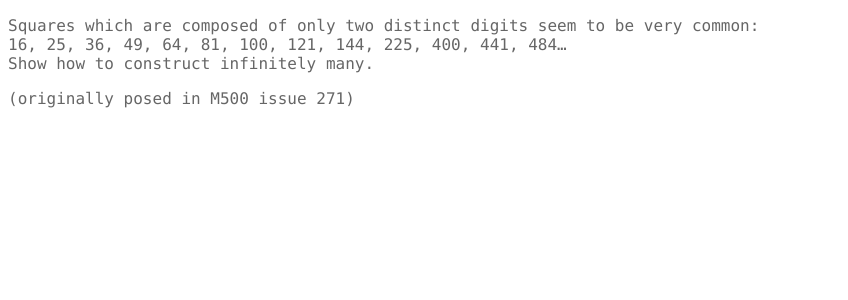
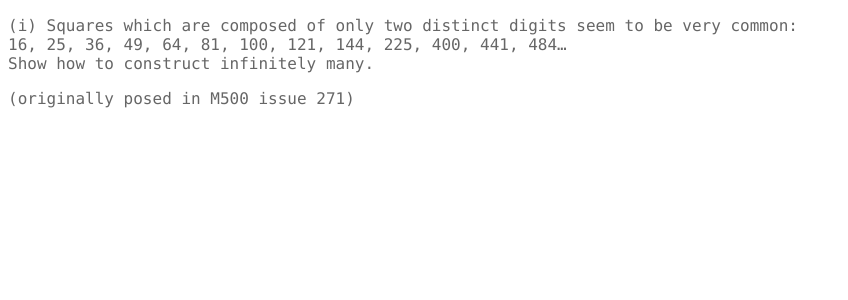
Before and after one commit to adamcheasley/adamcheasley.github.io, a Jekyll site: the page built from problems/2016/1.md, in a window 1280 px wide. Shown: the top 300 px of the page, without its empty margins (0-848 px from the left). Built offline with Jekyll 4.4.1, drawn with Linux system fonts in a browser that asks for light colours.

Commit message:
Update 1.md

```diff
--- a/problems/2016/1.md
+++ b/problems/2016/1.md
@@ -3,7 +3,7 @@ title: Someplace Nice
 layout: default
 ---
 
-Squares which are composed of only two distinct digits seem to be very common:
+(i) Squares which are composed of only two distinct digits seem to be very common:
 16, 25, 36, 49, 64, 81, 100, 121, 144, 225, 400, 441, 484...
 Show how to construct infinitely many.
 
```
